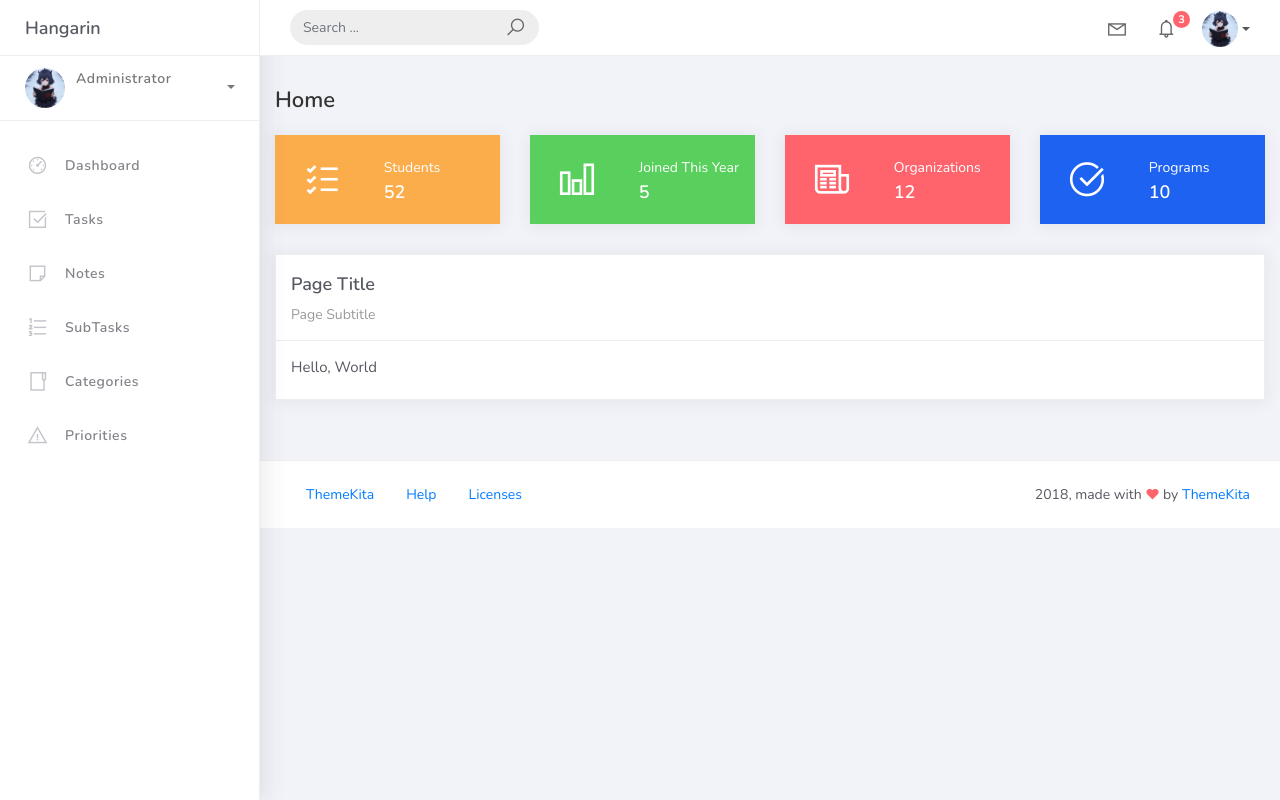
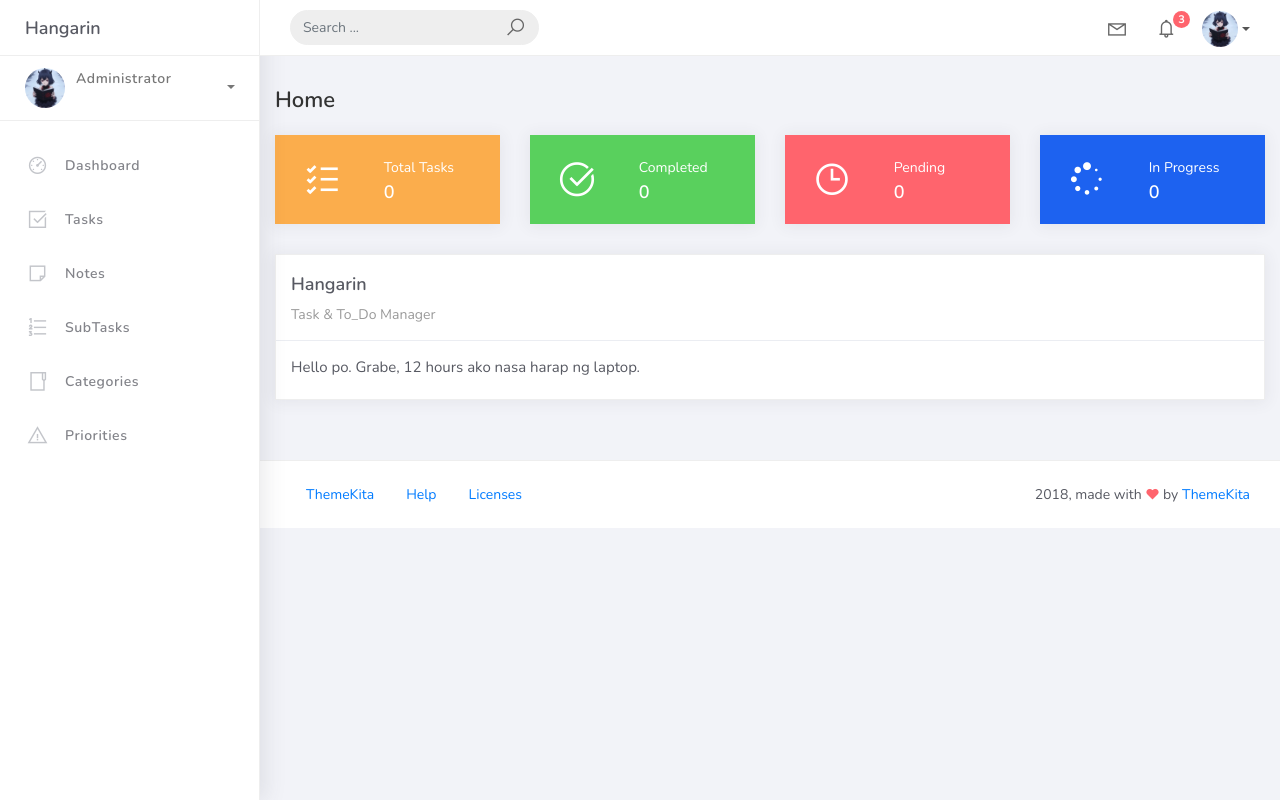
Before and after one commit to nyfastra/Hangarin, a Django app: page / in a window 1280 px wide. Run offline with Django 4.2, Linux system fonts and the light colour scheme; data that the repository does not hold is empty; some libraries are stand-ins or nearby versions.

Commit message:
sana final na

```diff
--- a/projectsite/templates/category_list.html
+++ b/projectsite/templates/category_list.html
@@ -1,8 +1,6 @@
 {% extends 'base.html' %}
 
 {% block content %}
-    <div class="content">
-        <div class="container-fluid">
     <h4 class="page-title">Categories</h4>
 
     <div class="row">
@@ -63,6 +61,4 @@
             </div>
         </div>
     </div>
-        </div>
-    </div>
 {% endblock %}
--- a/projectsite/templates/home.html
+++ b/projectsite/templates/home.html
@@ -15,8 +15,8 @@
                         </div>
                         <div class="col-7 d-flex align-items-center">
                             <div class="numbers">
-                                <p class="card-category">Students</p>
-                                <h4 class="card-title">52</h4>
+                                <p class="card-category">Total Tasks</p>
+                                <h4 class="card-title">{{ total_tasks }}</h4>
                             </div>
                         </div>
                     </div>
@@ -30,13 +30,13 @@
                     <div class="row">
                         <div class="col-5">
                             <div class="icon-big text-center">
-                                <i class="la la-bar-chart"></i>
+                                <i class="la la-check-circle"></i>
                             </div>
                         </div>
                         <div class="col-7 d-flex align-items-center">
                             <div class="numbers">
-                                <p class="card-category">Joined This Year</p>
-                                <h4 class="card-title">5</h4>
+                                <p class="card-category">Completed</p>
+                                <h4 class="card-title">{{ completed_tasks }}</h4>
                             </div>
                         </div>
                     </div>
@@ -50,13 +50,13 @@
                     <div class="row">
                         <div class="col-5">
                             <div class="icon-big text-center">
-                                <i class="la la-newspaper-o"></i>
+                                <i class="la la-clock-o"></i>
                             </div>
                         </div>
                         <div class="col-7 d-flex align-items-center">
                             <div class="numbers">
-                                <p class="card-category">Organizations</p>
-                                <h4 class="card-title">12</h4>
+                                <p class="card-category">Pending</p>
+                                <h4 class="card-title">{{ pending_tasks }}</h4>
                             </div>
                         </div>
                     </div>
@@ -70,13 +70,13 @@
                     <div class="row">
                         <div class="col-5">
                             <div class="icon-big text-center">
-                                <i class="la la-check-circle"></i>
+                                <i class="la la-spinner"></i>
                             </div>
                         </div>
                         <div class="col-7 d-flex align-items-center">
                             <div class="numbers">
-                                <p class="card-category">Programs</p>
-                                <h4 class="card-title">10</h4>
+                                <p class="card-category">In Progress</p>
+                                <h4 class="card-title">{{ in_progress_tasks }}</h4>
                             </div>
                         </div>
                     </div>
@@ -89,11 +89,11 @@
         <div class="col-md-12">
             <div class="card">
                 <div class="card-header">
-                    <h4 class="card-title">Page Title</h4>
-                    <p class="card-category">Page Subtitle</p>
+                    <div class="card-title">Hangarin</div>
+                    <div class="card-category">Task & To_Do Manager</div>
                 </div>
                 <div class="card-body">
-                    <p>Hello, World</p>
+                    <p>Hello po. Grabe, 12 hours ako nasa harap ng laptop.</p>
                 </div>
             </div>
         </div>
--- a/projectsite/templates/note_list.html
+++ b/projectsite/templates/note_list.html
@@ -1,8 +1,6 @@
 {% extends 'base.html' %}
 
 {% block content %}
-    <div class="content">
-        <div class="container-fluid">
     <h4 class="page-title">Notes</h4>
 
     <div class="row">
@@ -65,6 +63,4 @@
             </div>
         </div>
     </div>
-        </div>
-    </div>
 {% endblock %}
--- a/projectsite/templates/priority_list.html
+++ b/projectsite/templates/priority_list.html
@@ -1,8 +1,6 @@
 {% extends 'base.html' %}
 
 {% block content %}
-    <div class="content">
-        <div class="container-fluid">
     <h4 class="page-title">Priorities</h4>
 
     <div class="row">
@@ -63,6 +61,4 @@
             </div>
         </div>
     </div>
-        </div>
-    </div>
 {% endblock %}
--- a/projectsite/templates/subtask_list.html
+++ b/projectsite/templates/subtask_list.html
@@ -1,8 +1,6 @@
 {% extends 'base.html' %}
 
 {% block content %}
-    <div class="content">
-        <div class="container-fluid">
     <h4 class="page-title">SubTasks</h4>
 
     <div class="row">
@@ -67,6 +65,4 @@
             </div>
         </div>
     </div>
-        </div>
-    </div>
 {% endblock %}
--- a/projectsite/templates/task_list.html
+++ b/projectsite/templates/task_list.html
@@ -1,8 +1,6 @@
 {% extends 'base.html' %}
 
 {% block content %}
-    <div class="content">
-        <div class="container-fluid">
     <h4 class="page-title">Tasks</h4>
 
     <div class="row">
@@ -87,6 +85,4 @@
             </div>
         </div>
     </div>
-        </div>
-    </div>
 {% endblock %}
```
Lines whose indentation alone changed are shown as unchanged.
